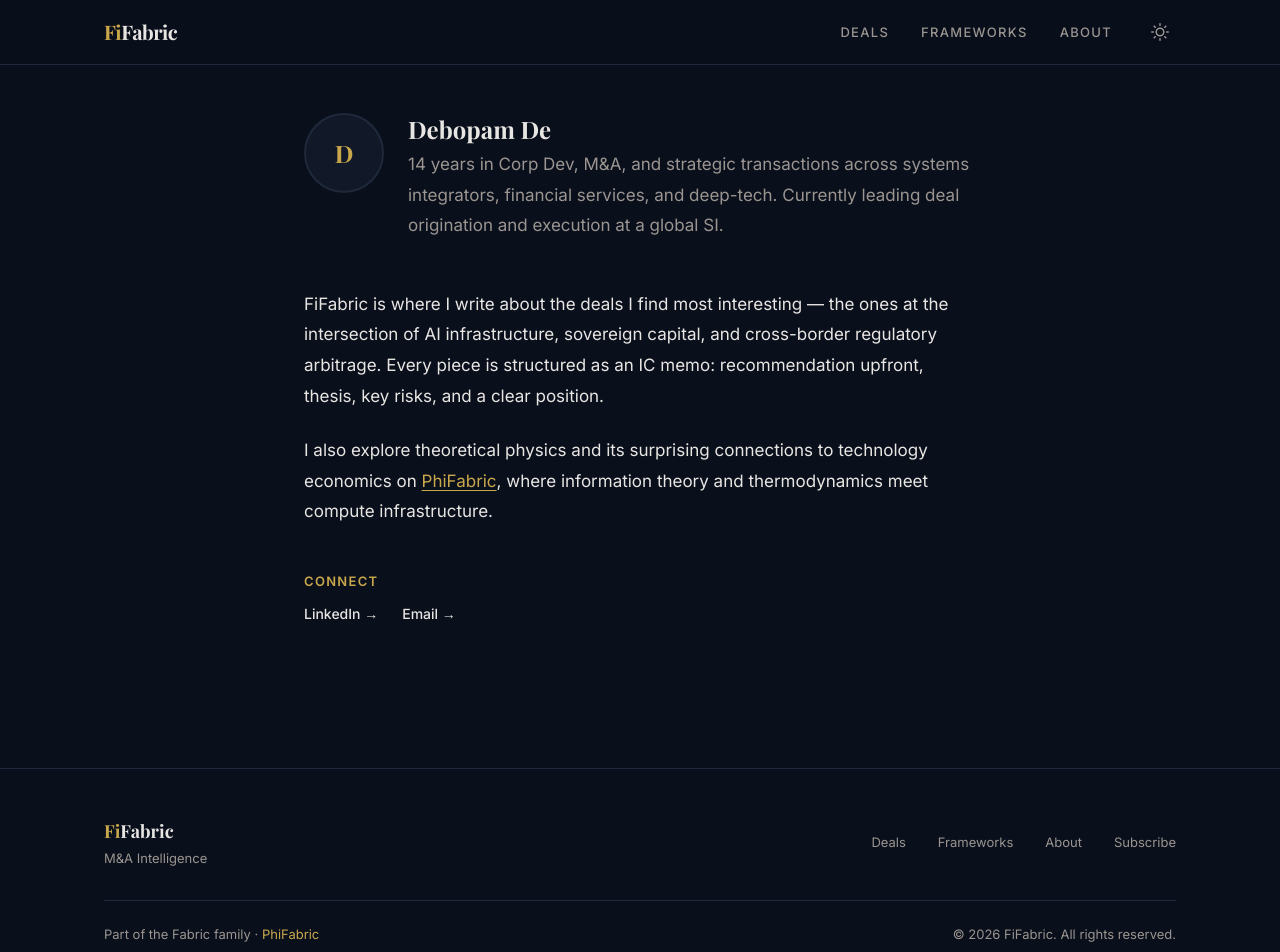
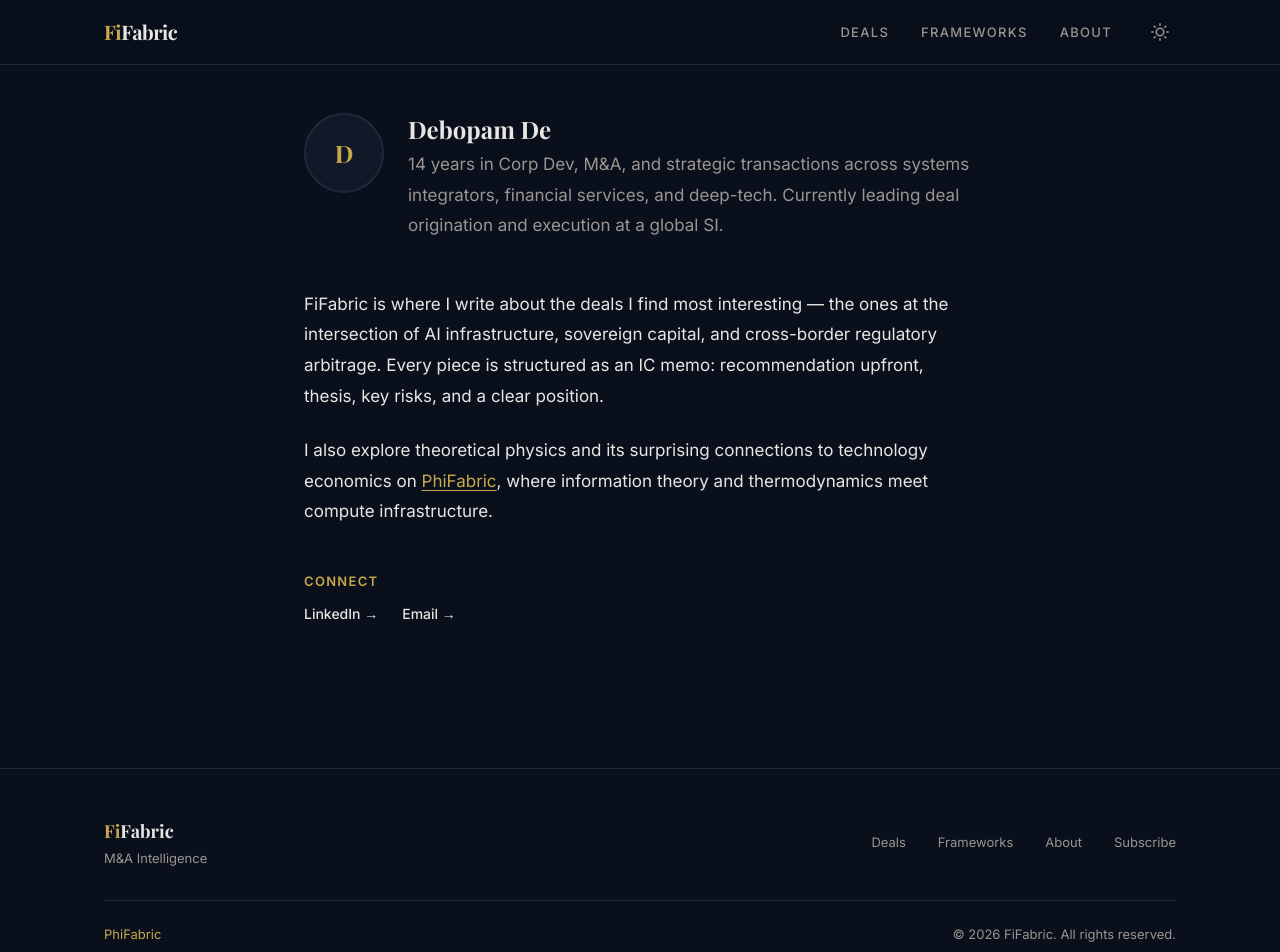
Before and after one commit to debopamiitkgp/fifabric, a Next.js app: page /about in a window 1280 px wide. Shown: the top 952 px of the page. Built offline with nearby package versions, Linux system fonts and the light colour scheme.

Commit message:
Remove Fabric family text from footer

```diff
--- a/src/components/Footer.tsx
+++ b/src/components/Footer.tsx
@@ -22,7 +22,6 @@ export function Footer() {
         </div>
         <div className="mt-8 pt-6 border-t flex flex-col md:flex-row justify-between items-start md:items-center gap-4" style={{ borderColor: "var(--border)" }}>
           <p className="text-meta" style={{ color: "var(--text-muted)" }}>
-            Part of the Fabric family &middot;{" "}
             <a href="https://phifabric.com" className="hover:opacity-80 transition-opacity" style={{ color: "var(--accent)" }}>
               PhiFabric
             </a>
```
